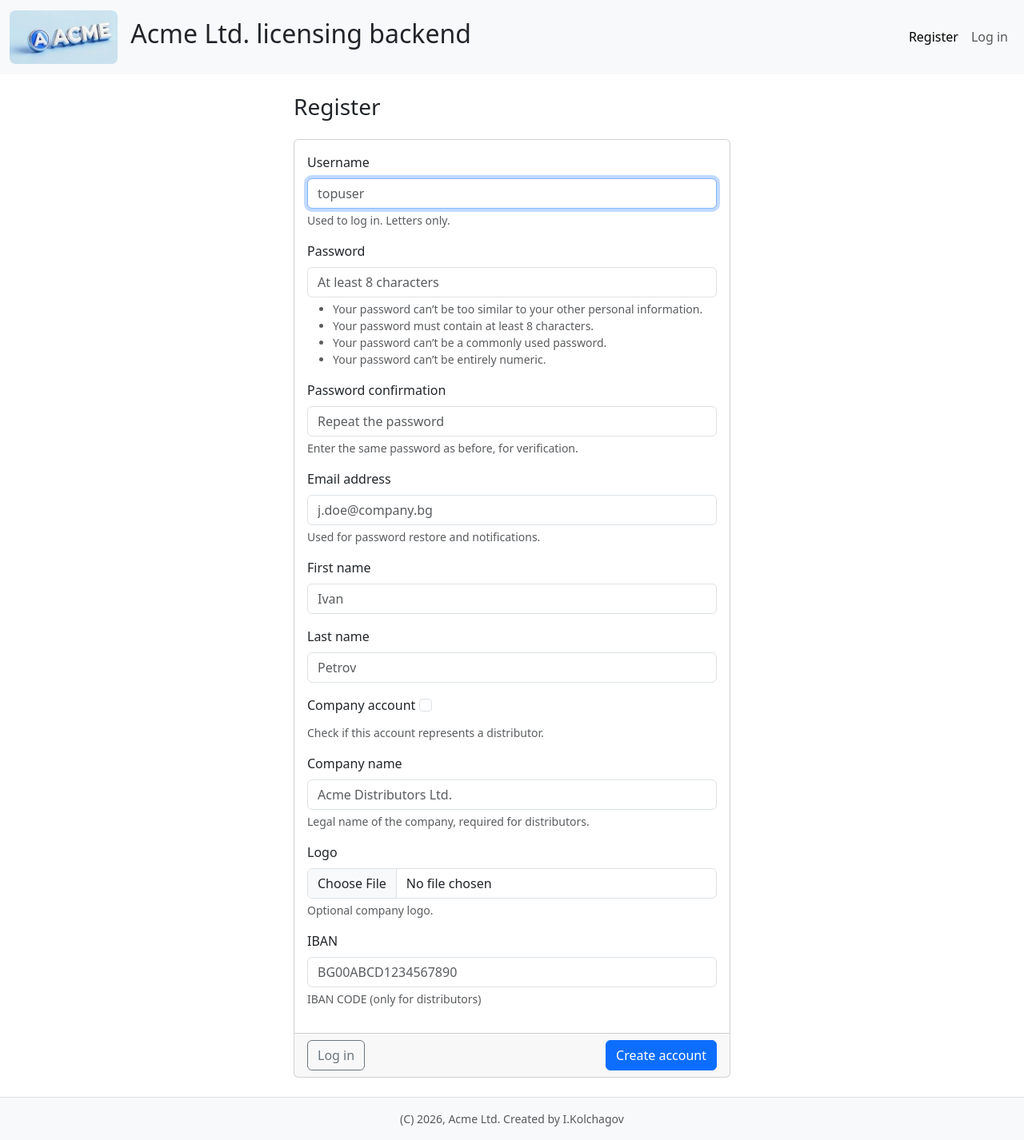
After one commit to kolchagov/acme-licensing-api, a Django app: page /accounts/register/ in a window 1280 px wide. The commit adds this page. Shown: the whole page at 80% size. Run offline with Django 5.2, Linux system fonts and the light colour scheme; some libraries are stand-ins or nearby versions.

Commit message:
feat: added account registration and account list view

```diff
--- a/accounts/admin.py
+++ b/accounts/admin.py
@@ -7,4 +7,4 @@ from accounts.forms import UserDetailForm
 @admin.register(User)
 class UserDetailAdmin(admin.ModelAdmin):
     form = UserDetailForm
-    list_display = ("username", "get_full_name", "is_company", "company_name", "iban")
+    list_display = ( "username", "get_full_name", "is_company", "logo", "company_name", "iban")
--- a/accounts/forms.py
+++ b/accounts/forms.py
@@ -1,6 +1,6 @@
 from django import forms
 from django.contrib.auth import get_user_model
-from django.contrib.auth.forms import AuthenticationForm
+from django.contrib.auth.forms import AuthenticationForm, UserCreationForm
 from django.contrib.auth.forms import UserCreationForm
 
 from accounts.models import User
@@ -13,18 +13,61 @@ class LoginForm(BootstrapForm, AuthenticationForm):
     pass
 
 
+class RegisterForm(BootstrapForm, UserCreationForm):
+    def __init__(self, *args, **kwargs):
+        super().__init__(*args, **kwargs)
+        self.fields["password1"].widget.attrs["placeholder"] = "At least 8 characters"
+        self.fields["password2"].widget.attrs["placeholder"] = "Repeat the password"
+        self.order_fields([
+            "username",
+            "password1",
+            "password2",
+            'email',
+            "first_name",
+            'last_name',
+            'is_company',
+            'company_name',
+            "logo",
+            'iban'
+        ])
+
+    class Meta(UserCreationForm.Meta):
+        model = UserModel
+        fields = ('username', 'email', 'first_name', 'last_name', 'is_company', 'company_name', "logo", 'iban')
+        widgets = {
+            "username": forms.TextInput(
+                attrs={"placeholder": "topuser"}
+            ),
+            "email": forms.EmailInput(
+                attrs={"placeholder": "j.doe@company.bg"}
+            ),
+            "first_name": forms.TextInput(
+                attrs={"placeholder": "Ivan"}
+            ),
+            "last_name": forms.TextInput(
+                attrs={"placeholder": "Petrov"}
+            ),
+            "company_name": forms.TextInput(
+                attrs={"placeholder": "Acme Distributors Ltd."}
+            ),
+            "iban": forms.TextInput(
+                attrs={"placeholder": "BG00ABCD1234567890"}
+            ),
+        }
+        help_texts = {
+            "username": "Used to log in. Letters only.",
+            "email": "Used for password restore and notifications.",
+            "is_company": "Check if this account represents a distributor.",
+            "company_name": "Legal name of the company, required for distributors.",
+            "iban": "IBAN CODE (only for distributors)",
+            "logo": "Optional company logo.",
+        }
+
+
 class UserDetailForm(BootstrapForm, forms.ModelForm):
     class Meta:
         model = User
         fields = ["username", "first_name", "last_name", "is_company", "company_name", "logo", "iban"]
-        widgets = {
-            "company_name": forms.TextInput(
-                attrs={"placeholder": "e.g. Acme Distributors Ltd."}
-            ),
-            "iban": forms.TextInput(
-                attrs={"placeholder": "IBAN CODE (only for distributors)"}
-            ),
-        }
 
 
 class CustomRegistrationForm(UserCreationForm):
--- /dev/null
+++ b/accounts/templates/registration/register.html
@@ -0,0 +1,21 @@
+{% extends 'index.html' %}
+{% block title %}Register{% endblock %}
+{% block content %}
+    <main class="py-4">
+        <div class="row">
+            <div class="col-12 col-md-6 mx-auto">
+                <h1 class="h3 mb-4">Register</h1>
+                <form method="post" class="card">
+                    <div class="card-body">
+                        {% include 'bs5/form.html' %}
+                        {% csrf_token %}
+                    </div>
+                    <div class="card-footer d-flex justify-content-between align-items-center">
+                        <a class="btn btn-outline-secondary" href="{% url 'login' %}">Log in</a>
+                        <button type="submit" class="btn btn-primary">Create account</button>
+                    </div>
+                </form>
+            </div>
+        </div>
+    </main>
+{% endblock %}
--- a/accounts/urls.py
+++ b/accounts/urls.py
@@ -2,8 +2,11 @@ from django.contrib.auth.views import LoginView, LogoutView
 from django.urls import path
 
 from accounts.forms import LoginForm
+from accounts.views import RegisterView, AccountListView
 
 urlpatterns = [
+    path('', AccountListView.as_view(), name='account-list'),
     path('login/', LoginView.as_view(authentication_form=LoginForm), name='login'),
     path('logout/', LogoutView.as_view(), name='logout'),
+    path('register/', RegisterView.as_view(), name='register'),
 ]
--- a/accounts/views.py
+++ b/accounts/views.py
@@ -1,3 +1,18 @@
-from django.shortcuts import render
+from django.contrib.auth import get_user_model
+from django.urls import reverse_lazy
+from django.views.generic import CreateView, ListView
 
-# Create your views here.
+from accounts.forms import RegisterForm
+
+UserModel = get_user_model()
+
+
+class RegisterView(CreateView):
+    form_class = RegisterForm
+    template_name = 'registration/register.html'
+    success_url = reverse_lazy('login')
+
+
+class AccountListView(ListView):
+    model = UserModel
+    template_name = 'accounts/account_list.html'
--- a/customers/templates/customers/customer_list.html
+++ b/customers/templates/customers/customer_list.html
@@ -37,7 +37,7 @@
                 </div>
             {% else %}
                 <div class="card-body">
-                    <p class="text-body-secondary mb-0">No customers yet.</p>
+                    <p class="text-body-secondary mb-0">No customers found.</p>
                 </div>
             {% endif %}
         </div>
--- a/products/templates/products/product_list.html
+++ b/products/templates/products/product_list.html
@@ -35,7 +35,7 @@
                 </div>
             {% else %}
                 <div class="card-body">
-                    <p class="text-body-secondary mb-0">No products yet.</p>
+                    <p class="text-body-secondary mb-0">No products found.</p>
                 </div>
             {% endif %}
         </div>
--- a/templates/home.html
+++ b/templates/home.html
@@ -47,7 +47,7 @@
                                 {% if product.description %}
                                     <p class="card-text text-body-secondary product-desc flex-grow-1">{{ product.description }}</p>
                                 {% else %}
-                                    <p class="card-text text-body-secondary fst-italic flex-grow-1">No description yet.</p>
+                                    <p class="card-text text-body-secondary fst-italic flex-grow-1">No description found.</p>
                                 {% endif %}
                                 {% if product.url %}
                                     <div class="mt-3 text-end">
--- a/templates/navbar.html
+++ b/templates/navbar.html
@@ -111,6 +111,9 @@
                     </li>
                 {% else %}
                     <li class="nav-item">
+                        <a class="nav-link" href="{% url 'register' %}">Register</a>
+                    </li>
+                    <li class="nav-item">
                         <a class="nav-link" href="{% url 'login' %}">Log in</a>
                     </li>
                 {% endif %}
--- a/trials/templates/trials/trial_list.html
+++ b/trials/templates/trials/trial_list.html
@@ -37,7 +37,7 @@
                 </div>
             {% else %}
                 <div class="card-body">
-                    <p class="text-body-secondary mb-0">No trials yet.</p>
+                    <p class="text-body-secondary mb-0">No trials found.</p>
                 </div>
             {% endif %}
         </div>
```
Also changed, not shown: accounts/templates/accounts/account_list.html (added, +67 -0 lines), seed.py (+17 -14 lines).
